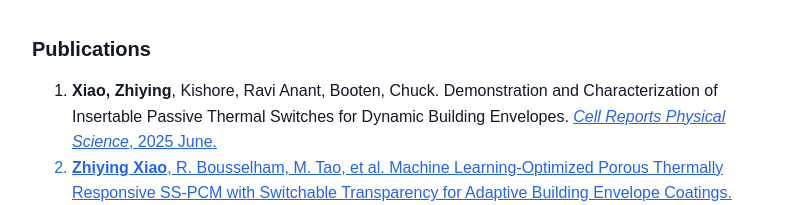
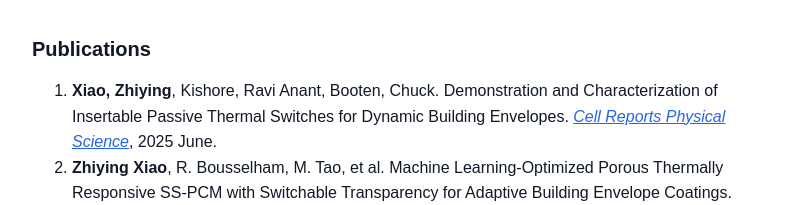
Before and after one commit to iefnxtdm/iefnxtdm.github.io, a plain HTML site: page index.html in a window 1280 px wide. Shown: the part 2152-2357 px from the top of the page, without its empty margins (421-1206 px from the left). Drawn offline with Linux system fonts and the light colour scheme.

Commit message:
Update index.html

```diff
--- a/index.html
+++ b/index.html
@@ -142,7 +142,7 @@
         <h2>Publications</h2>
   <ol>
     <li><strong>Xiao, Zhiying</strong>, Kishore, Ravi Anant, Booten, Chuck. Demonstration and Characterization of Insertable Passive Thermal Switches for Dynamic Building Envelopes.
-      <em><a href="https://doi.org/10.1016/j.xcrp.2025.102668" target="_blank" rel="noopener noreferrer"> Cell Reports Physical Science</em>, 2025 June.</li>
+      <em><a href="https://doi.org/10.1016/j.xcrp.2025.102668" target="_blank" rel="noopener noreferrer"> Cell Reports Physical Science</a></em>, 2025 June.</li>
     <li><strong>Zhiying Xiao</strong>, R. Bousselham, M. Tao, et al. Machine Learning-Optimized Porous Thermally Responsive SS-PCM with Switchable Transparency for Adaptive Building Envelope Coatings.
       <em>Energy and Buildings</em>, 2025.</li>
     <li><strong>Zhiying Xiao</strong>, Sajith Wijesuriya, Kishore, Ravi Anant, et al. Experimental Characterization and Potential Energy Savings Benefits of Insulated Cladding for US Residential Buildings.
```
